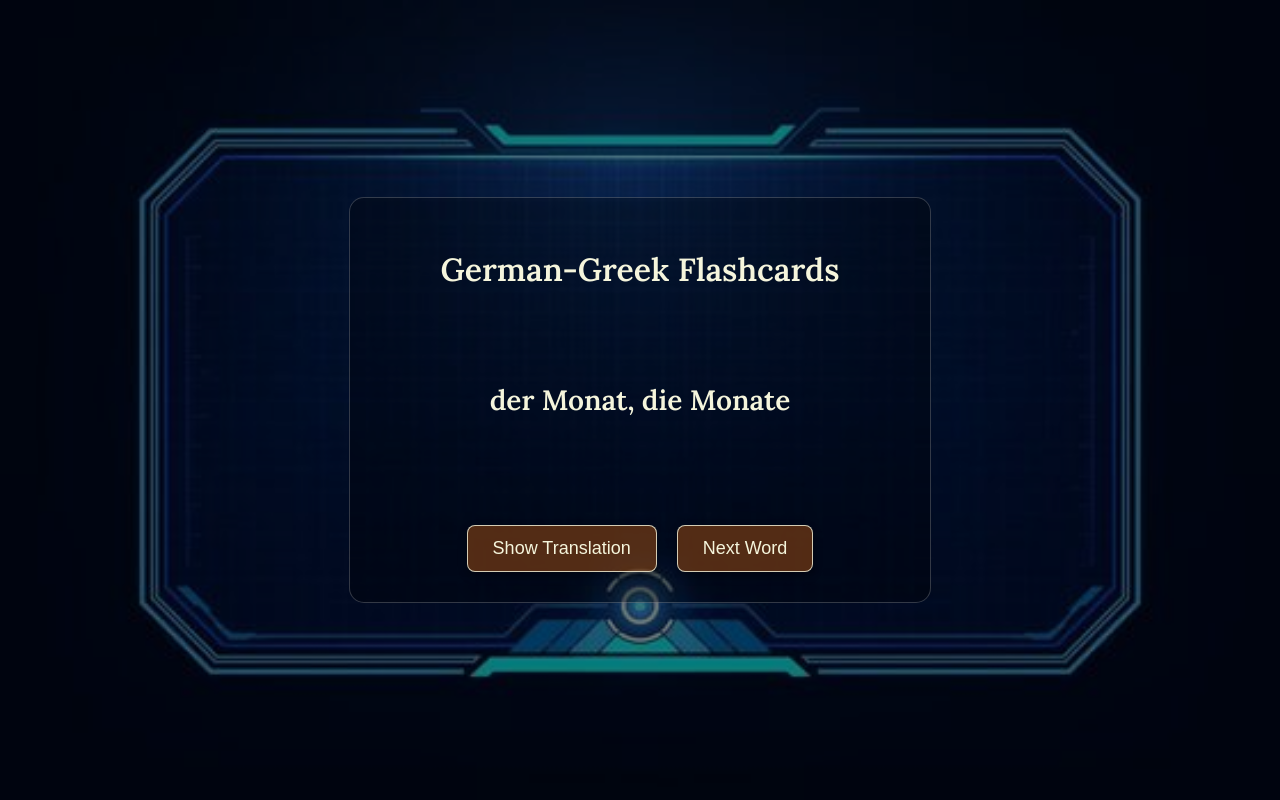
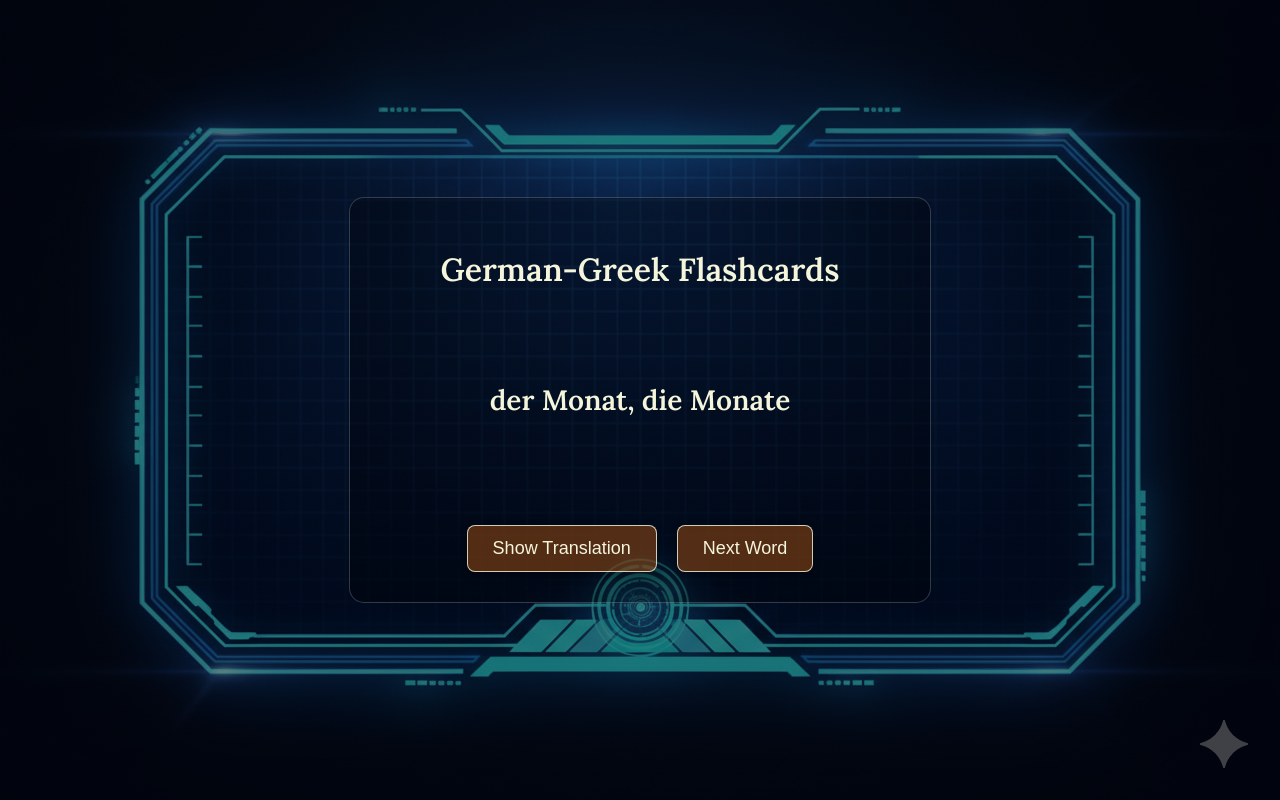
Before and after one commit to KonstantinosSioupoulis/german-game, a Flask app: page / in a window 1280 px wide. Run offline with Flask 3, Linux system fonts and the light colour scheme.

Commit message:
added enhanced pic

```diff
--- a/static/style.css
+++ b/static/style.css
@@ -7,7 +7,7 @@ body {
     align-items: center;
     min-height: 100vh;
     margin: 0;
-    background-image: url('background-ui.jpg');
+    background-image: url('background-image.png');
     background-size: cover;
     background-position: center;
     color: #F5F5DC; /* Beige for better contrast on dark background */
```
Also changed, not shown: static/background-image.png (added).
